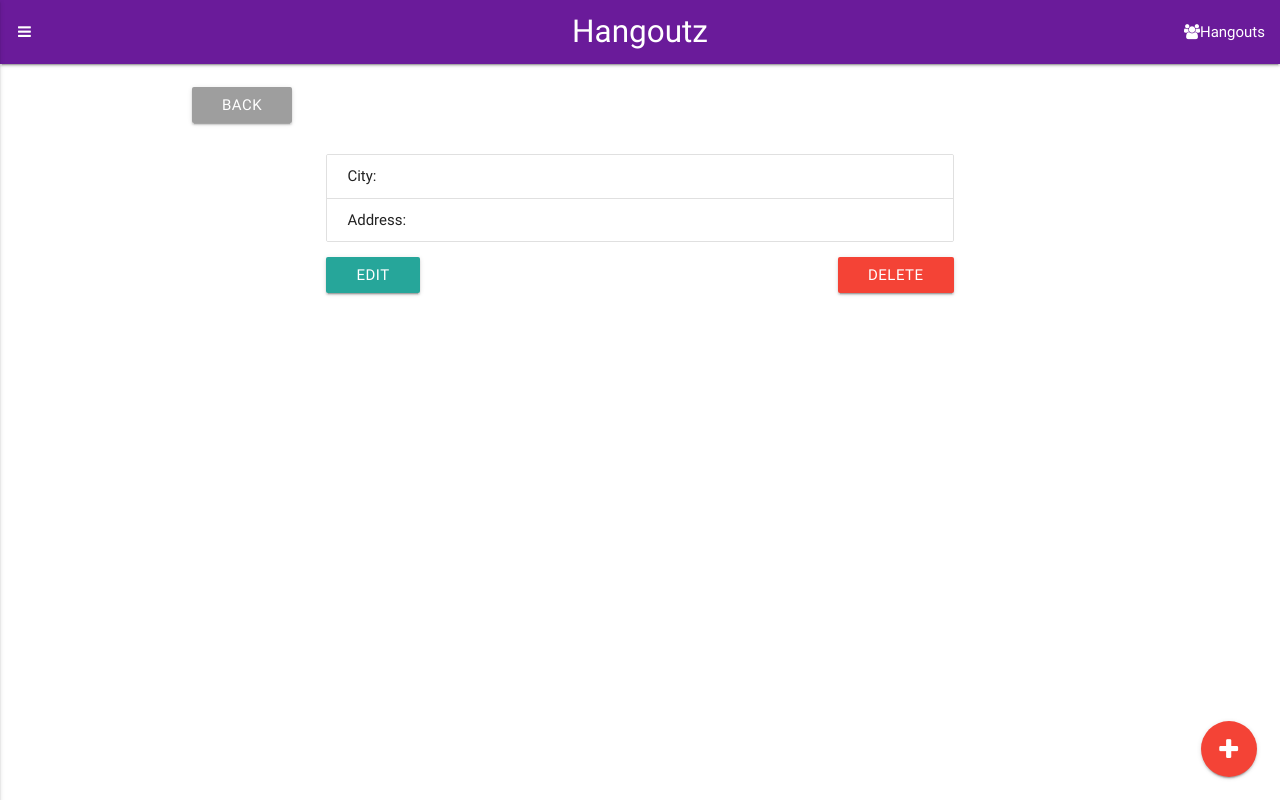
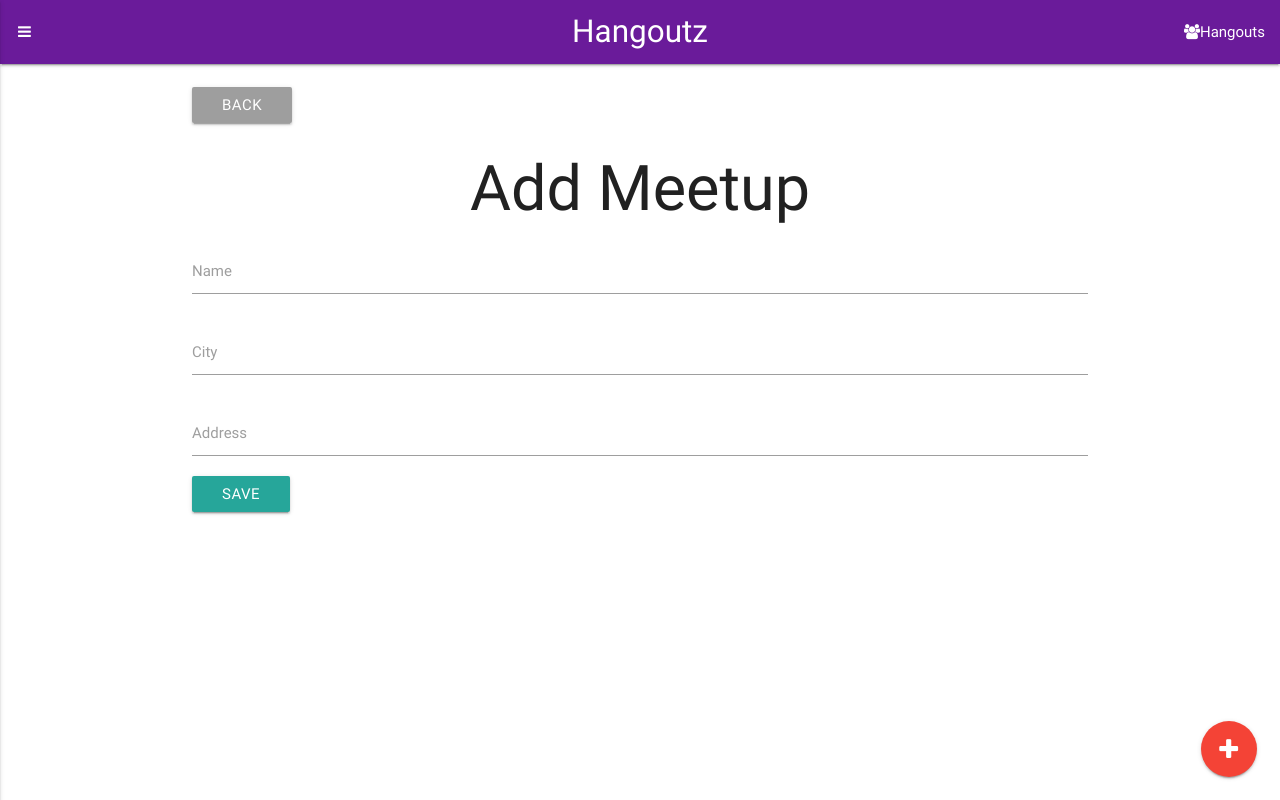
Before and after one commit to camilo17/Hangoutz, a React (Create React App) app in the folder client-src/: page /hangoutz/add in a window 1280 px wide. Built offline with nearby package versions, Linux system fonts and the light colour scheme; no server answers.

Commit message:
Created AddMeeup component to create new meetups and added a delete option to the hangoutdetails component.

```diff
--- a/client-src/src/App.js
+++ b/client-src/src/App.js
@@ -14,7 +14,7 @@
       <Main/>
     </div>
     <div className="fixed-action-btn">
-      <Link to="/hangouts/add" className="btn-floating btn-large red">
+      <Link to="/hangoutz/add" className="btn-floating btn-large red">
         <i className="fa fa-plus"></i>
       </Link>
     </div>
--- /dev/null
+++ b/client-src/src/Components/AddMeetUp.js
@@ -0,0 +1,65 @@
+import React , {Component} from 'react';
+import axios from 'axios';
+import {Link} from 'react-router-dom';
+
+
+class AddMeetUp extends Component {
+
+
+    addNewHangout(meetup){
+        axios.post('http://localhost:3000/api/hangoutzs', meetup)
+            .then(response => {
+                this.props.history.push('/');
+            })
+    }
+
+    onSubmit(e) {
+        e.preventDefault();
+
+        const newHangout = {
+            name: this.refs.name.value,
+            city: this.refs.city.value,
+            address: this.refs.address.value
+        }
+
+        this.addNewHangout(newHangout);
+
+
+    }
+
+
+  render(){
+    return (
+      <div>
+        <br/>
+        <Link  className="btn grey"to="/">Back</Link>
+        <h1 className="center">Add Meetup</h1>
+        <form onSubmit={this.onSubmit.bind(this)}>
+            <div className="input-field">
+                <input type="text" name="name" ref="name"/>
+                <label htmlFor="name">Name</label>
+            </div>
+            <div className="input-field">
+                <input type="text" name="city" ref="city"/>
+                <label htmlFor="city">City</label>
+            </div>
+            <div className="input-field">
+                <input type="text" name="address" ref="address"/>
+                <label htmlFor="address">Address</label>
+            </div>
+            <input type="submit" value="Save" className="btn"/>
+
+        </form>
+
+
+      </div>
+    )
+  }
+
+
+}
+
+
+
+
+export default AddMeetUp;
--- a/client-src/src/Components/HangoutDetails.js
+++ b/client-src/src/Components/HangoutDetails.js
@@ -23,6 +23,18 @@
     this.getInfo();
   }
 
+
+  onDelete(){
+    let hangoutId = this.state.details.id;
+
+    axios.delete(`http://localhost:3000/api/hangoutzs/${hangoutId}`)
+      .then(response => {
+        this.props.history.push('/');
+      }).catch(err => {
+        console.log(err);
+      })
+  }
+
   render(){
     return (
       <div>
@@ -37,9 +49,9 @@
 
 
             </ul>
-            <Link className="btn "to={`/hangoutz/edit/${this.state.details.id}`}>Edit</Link>
+            <Link className="btn" to={`/hangoutz/edit/${this.state.details.id}`}>Edit</Link>
 
-            <button className="btn red right">Delete</button>
+            <button onClick={this.onDelete.bind(this)}className="btn red right">Delete</button>
         </div>
 
       </div>
--- a/client-src/src/Components/Main.js
+++ b/client-src/src/Components/Main.js
@@ -4,12 +4,14 @@
 import Hangoutz from './Hangoutz';
 import About from './About';
 import HangoutDetails from './HangoutDetails';
+import AddMeetUp from './AddMeetUp';
 
 const Main = () => (
     <main>
         <Switch>
             <Route exact path="/" component={Hangoutz}/>
             <Route exact path="/about/:id" component={About}/>
+            <Route exact path="/hangoutz/add" component={AddMeetUp}/>
             <Route exact path="/hangoutz/:id" component={HangoutDetails}/>
         </Switch>
 
```
